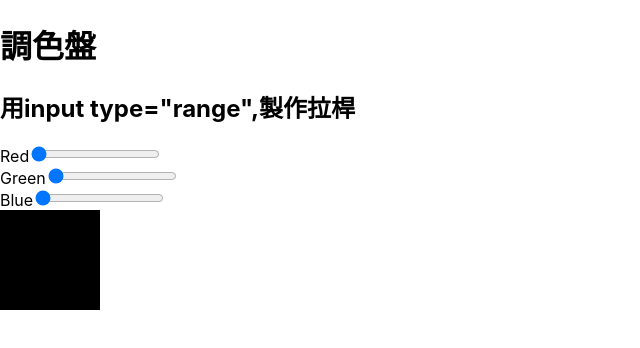
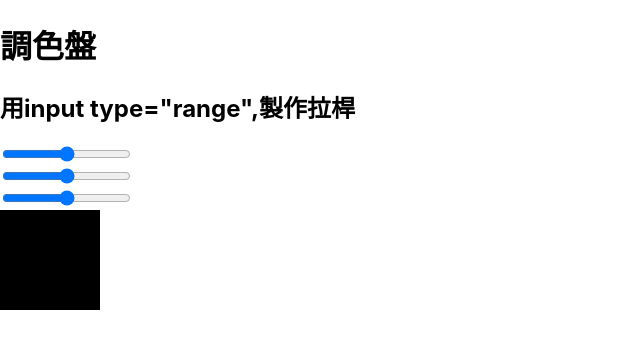
Before and after one commit to michelle3356/review-react, a React (Create React App) app: page /ReviewH11Color in a window 1280 px wide. Shown: the top 348 px of the page, without its empty margins (0-640 px from the left). Built offline with nearby package versions, Linux system fonts and the light colour scheme.

Commit message:
color bug

```diff
--- a/src/ReviewH11ColorInput.js
+++ b/src/ReviewH11ColorInput.js
@@ -13,7 +13,9 @@ class ReviewH11ColorInput extends React.Component{
   }
 
   render(){
-    const {colorValue, colorRange} = this.props;
+    const colorValue = this.props;
+    const colorRange = this.props;
+    // const {colorValue, colorRange} = this.props;
 
     return(
       <div>
```
